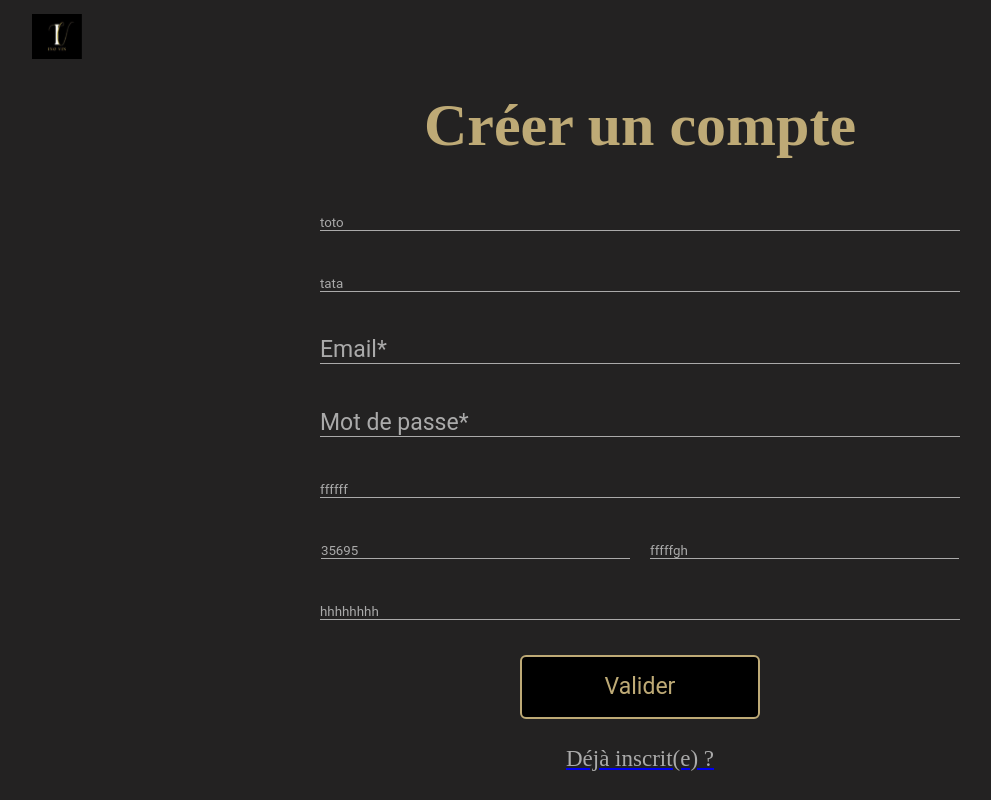
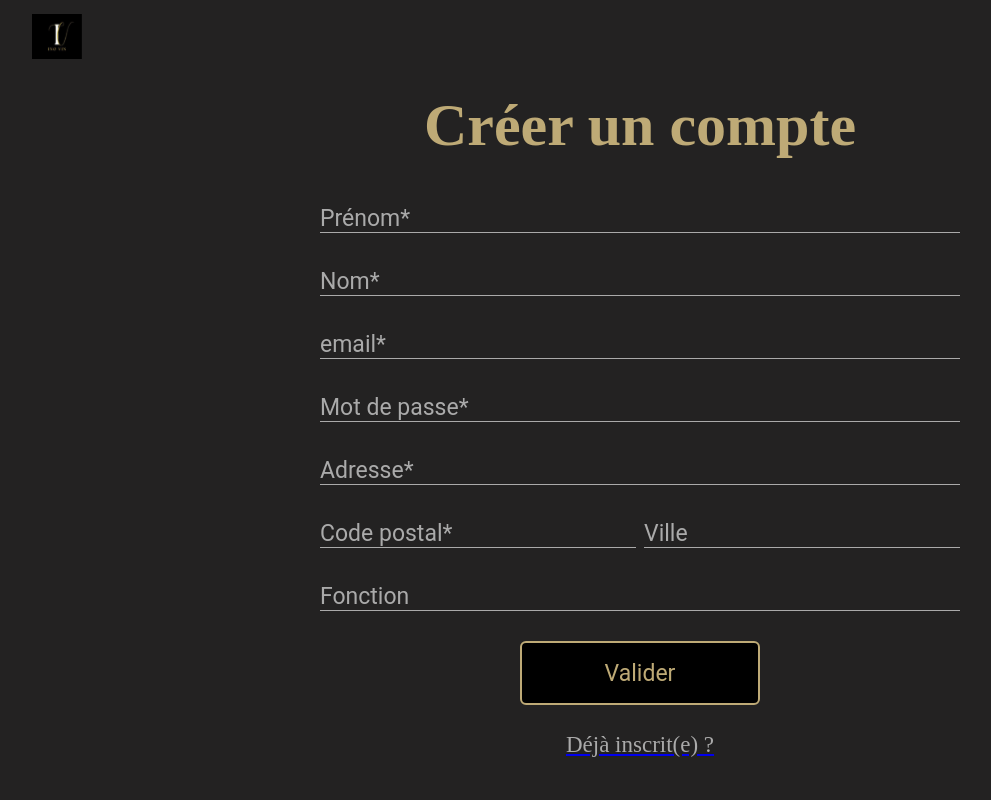
Before and after one commit to Mogwaie/Inovin, a React (Vite) app in the folder frontend/: page /sign-up in a window 1280 px wide. Shown: the whole page, without its empty margins (0-991 px from the left). Built offline with nearby package versions, Linux system fonts and the light colour scheme.

Commit message:
update scss

```diff
--- a/frontend/src/assets/styles/components/_inputEmail.scss
+++ b/frontend/src/assets/styles/components/_inputForm.scss
@@ -1,7 +1,7 @@
-.input-email-container {
+.input-Form-container {
   width: 100%;
-
-  .input-email {
+  margin: auto;
+  .input-Form {
     border: none;
     border-bottom: 1px solid $font-family-title-color;
     background-color: $app-bg-color;
@@ -13,15 +13,15 @@
     color: $font-family-title-color;
   }
 
-  .input-email:focus {
+  .input-Form:focus {
     outline: none;
     border-bottom: solid 2px $font-family-title-color;
   }
 }
 
 @media screen and (min-width: $app-desktop) {
-  .input-email-container {
-    .input-email {
+  .input-Form-container {
+    .input-Form {
       font-size: $font-size-text-tablet;
     }
   }
--- a/frontend/src/assets/styles/components/_inputPassword.scss
+++ /dev/null
@@ -1,28 +0,0 @@
-.input-passeword-container {
-  width: 100%;
-
-  .input-password {
-    border: none;
-    border-bottom: 1px solid $font-family-title-color;
-    background-color: $app-bg-color;
-    color: $font-family-title-color;
-    width: 100%;
-  }
-
-  input::placeholder {
-    color: $font-family-title-color;
-  }
-
-  .input-password:focus {
-    outline: none;
-    border-bottom: solid 2px $font-family-title-color;
-  }
-}
-
-@media screen and (min-width: $app-desktop) {
-  .input-passeword-container {
-    .input-password {
-      font-size: $font-size-text-tablet;
-    }
-  }
-}
--- a/frontend/src/assets/styles/components/_signUp.scss
+++ b/frontend/src/assets/styles/pages/_signUp.scss
@@ -6,33 +6,20 @@
   display: flex;
   flex-direction: column;
   align-items: center;
-  justify-content: space-between;
-  width: 100vw;
-  height: 87vh;
+  width: 50vw;
+  height: 100%;
+  height: 85vh;
+  margin: auto;
 
   .container_form_city {
-    width: 98%;
     display: flex;
-    justify-content: center;
+    justify-content: space-between;
     flex-direction: row;
-    @media (min-width: $app-desktop) {
-      width: 70%;
-    }
-    input {
-      width: 32.5%;
-      margin-right: 10px;
-      margin-left: 10px;
-      @media (min-width: $app-tablet) {
-        width: 34.5%;
-      }
-    }
-    input:focus {
-      outline: none;
-    }
+    width: 100%;
   }
   input {
-    width: 70%;
-    margin-top: 40px;
+    width: 45%;
+    margin-top: 35px;
     border: none;
     border-bottom: 1px solid $font-family-title-color;
     background-color: $app-bg-color;
--- a/frontend/src/components/InputEmail.jsx
+++ b/frontend/src/components/InputForm.jsx
@@ -2,29 +2,30 @@ import React, { useContext } from "react";
 import PropTypes from "prop-types";
 import { MaxLengthContext } from "../context/MaxLengthContext";
 
-function InputEmail({ state, setter, type }) {
+function InputForm({ state, setter, type, placeholder }) {
   const { maxl } = useContext(MaxLengthContext);
-  const handleChangeMail = (event) => {
+  const handleChangeForm = (event) => {
     if (event.target.value.length <= maxl) {
       setter(event.target.value);
     }
   };
   return (
-    <div className="input-email-container">
+    <div className="input-Form-container">
       <input
-        className="input-email"
+        className="input-Form"
         type={type}
         required
         value={state}
-        onChange={handleChangeMail}
-        placeholder="Email*"
+        onChange={handleChangeForm}
+        placeholder={placeholder}
       />
     </div>
   );
 }
-InputEmail.propTypes = {
+InputForm.propTypes = {
   state: PropTypes.oneOfType([PropTypes.string, PropTypes.number]).isRequired,
   setter: PropTypes.func.isRequired,
   type: PropTypes.string.isRequired,
+  placeholder: PropTypes.string.isRequired,
 };
-export default InputEmail;
+export default InputForm;
--- a/frontend/src/main.scss
+++ b/frontend/src/main.scss
@@ -9,9 +9,8 @@
 
 @import "./assets/styles/components/navbar.scss";
 @import "./assets/styles/components/burgerMenu.scss";
-@import "./assets/styles/components/signUp.scss";
-@import "./assets/styles/components/inputPassword";
-@import "./assets/styles/components/inputEmail";
+@import "./assets/styles/pages/signUp.scss";
+@import "./assets/styles/components/inputForm";
 @import "./assets/styles/pages/degustation-profile";
 @import "./assets/styles/pages/leagalNotice";
 @import "./assets/styles/components/sliderUser.scss";
--- a/frontend/src/pages/Login.jsx
+++ b/frontend/src/pages/Login.jsx
@@ -1,8 +1,7 @@
 import React, { useState } from "react";
 import { useNavigate, Link } from "react-router-dom";
 import axios from "axios";
-import InputPassword from "../components/InputPassword";
-import InputEmail from "../components/InputEmail";
+import InputForm from "../components/InputForm";
 
 export default function Login() {
   const navigate = useNavigate();
@@ -41,8 +40,18 @@ export default function Login() {
       <h2>Accéder à notre compte</h2>
 
       <form onSubmit={handleSubmit}>
-        <InputEmail setter={setEmailLogin} />
-        <InputPassword setter={setPasswordLogin} />
+        <InputForm
+          state={emailLogin}
+          setter={setEmailLogin}
+          type="email"
+          placeholder="email*"
+        />
+        <InputForm
+          state={passwordLogin}
+          setter={setPasswordLogin}
+          type="password"
+          placeholder="Mot de passe*"
+        />
       </form>
       <div className="links-page-login">
         <div className="buttons-container-login-page">
--- a/frontend/src/pages/SignUp.jsx
+++ b/frontend/src/pages/SignUp.jsx
@@ -2,8 +2,8 @@ import { useContext, useState } from "react";
 import { useNavigate, Link } from "react-router-dom";
 import axios from "axios";
 import { MaxLengthContext } from "../context/MaxLengthContext";
-import InputPassword from "../components/InputPassword";
-import InputEmail from "../components/InputEmail";
+// import InputPassword from "../components/InputPassword";
+import InputForm from "../components/InputForm";
 import Button from "../components/Button";
 
 function Signup() {
@@ -91,27 +91,36 @@ function Signup() {
     <form onSubmit={(e) => handleSubmit(e)} className="container_form">
       <h2 className="title_form">Créer un compte</h2>
 
-      <input
+      <InputForm
         type="text"
         required
         value={firstName}
         onChange={handleChangeFirstName}
         placeholder="Prénom*"
       />
-      <input
+      <InputForm
         type="text"
         required
         value={lastName}
         onChange={handleChangeLastName}
         placeholder="Nom*"
       />
-      <div className="form_input_component">
-        <InputEmail state={email} setter={setEmail} type="email" />
-      </div>
-      <div className="form_input_component">
-        <InputPassword state={password} setter={setPassword} />
-      </div>
-      <input
+
+      <InputForm
+        state={email}
+        setter={setEmail}
+        type="email"
+        placeholder="email*"
+      />
+
+      <InputForm
+        state={password}
+        setter={setPassword}
+        type="password"
+        placeholder="Mot de passe*"
+      />
+
+      <InputForm
         type="text"
         required
         value={address}
@@ -119,7 +128,8 @@ function Signup() {
         placeholder="Adresse*"
       />
       <div className="container_form_city">
-        <input
+        <div>
+          <InputForm
             className="postalCode"
             type="text"
             required
@@ -127,7 +137,9 @@ function Signup() {
             onChange={handleChangePostalCode}
             placeholder="Code postal*"
           />
-        <input
+        </div>
+        <div>
+          <InputForm
             className="city"
             type="text"
             value={city}
@@ -135,7 +147,8 @@ function Signup() {
             placeholder="Ville"
           />
         </div>
-      <input
+      </div>
+      <InputForm
         type="text"
         value={job}
         onChange={handleChangeJob}
```
Also changed, not shown: frontend/src/pages/forgottenPassword.jsx (added, +53 -0 lines). Lines whose indentation alone changed are shown as unchanged.
